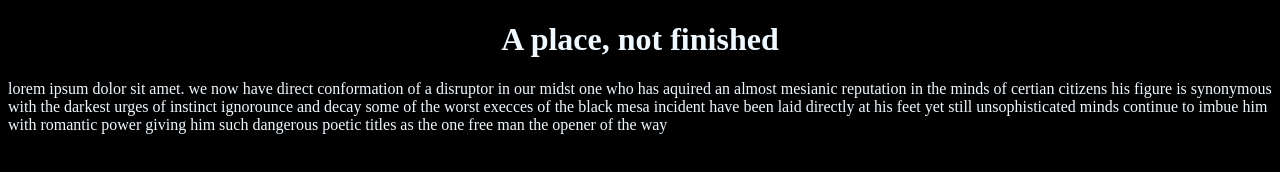
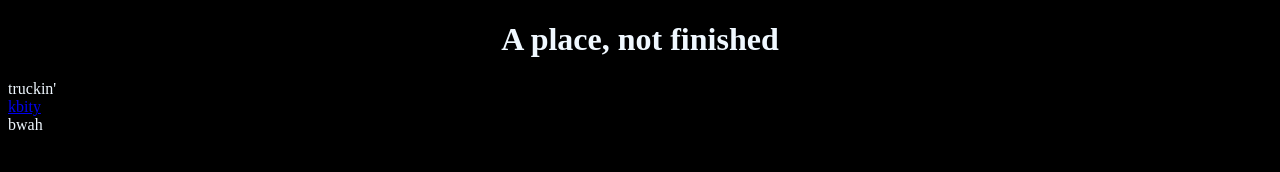
Before and after one commit to Hazmat141/Hazmat141.github.io, a plain HTML site: page Neo/index.html in a window 1280 px wide. Drawn offline with Linux system fonts and the light colour scheme.

Commit message:
modified:   Neo/index.html

```diff
--- a/Neo/index.html
+++ b/Neo/index.html
@@ -7,7 +7,10 @@
     <body style="background-color: black;">
         <h1 style="text-align: center; color: aliceblue;">A place, not finished</h1>
         <p style="color: aliceblue;">
-            lorem ipsum dolor sit amet. we now have direct conformation of a disruptor in our midst one who has aquired an almost mesianic reputation in the minds of certian citizens his figure is synonymous with the darkest urges of instinct ignorounce and decay some of the worst execces of the black mesa incident have been laid directly at his feet yet still unsophisticated minds continue to imbue him with romantic power giving him such dangerous poetic titles as the one free man the opener of the way
+            truckin' <br>
+            <a href="https://www.bing.com/search?q=izutsumi">kbity</a> <br>
+            bwah <br>
+
         </p>
     </body>
 </Html>
```
